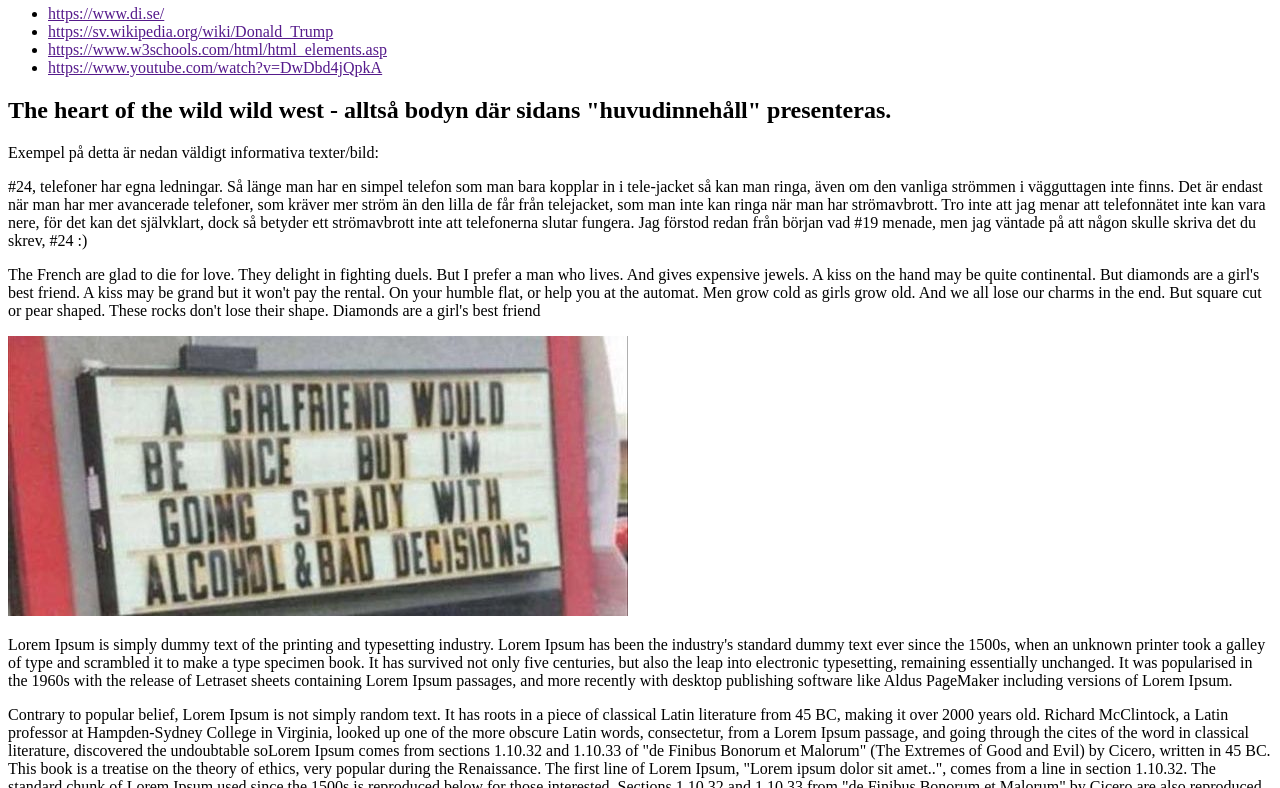
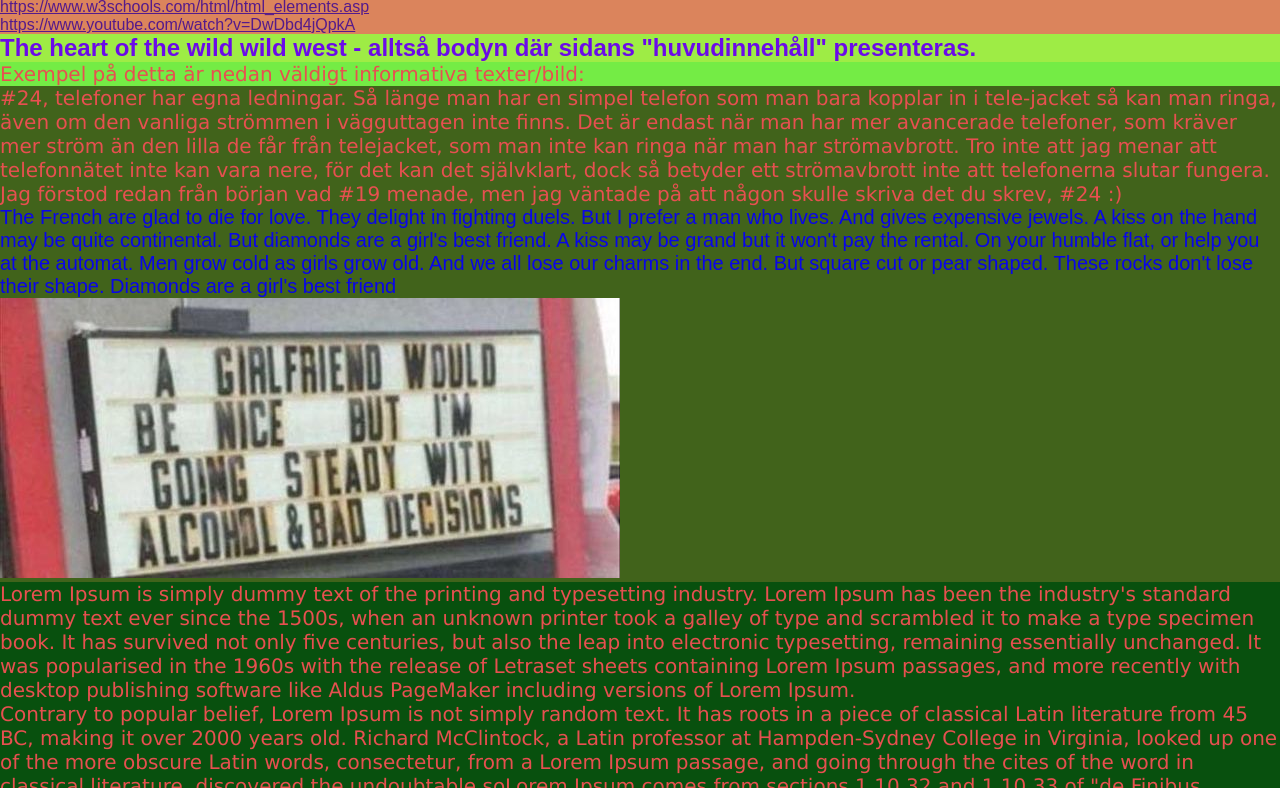
Before and after one commit to PNewbranch/htmlfirstaignment, a plain HTML site: page index.html in a window 1280 px wide. Shown: the part 75-863 px from the top of the page. Drawn offline with Linux system fonts and the light colour scheme.

Commit message:
Hemläxa

```diff
--- a/index.html
+++ b/index.html
@@ -5,6 +5,7 @@
 <head>
     <title>The best little webside!</title>
     <meta http-equiv="Content-Type" content="text/html;charset=UTF-8">
+    <link rel="stylesheet" type="text/css" href="myStyles.css">
 </head>
 
 <body>
@@ -21,41 +22,85 @@
         </nav>
     </header>
 
+    <div>
+        <div class="main-header-box">
             <h2>The heart of the wild wild west - alltså bodyn där sidans "huvudinnehåll" presenteras.</h2>
+        </div>
+
+        <div class="p-text-box">
             <p>Exempel på detta är nedan väldigt informativa texter/bild:</p>
+        </div>
+
+        <div class="articel1-box">
             <article>
-        <p>#24, telefoner har egna ledningar. Så länge man har en simpel telefon som man bara kopplar in i tele-jacket
-            så kan man ringa, även om den vanliga strömmen i vägguttagen inte finns. Det är endast när man har mer
-            avancerade telefoner, som kräver mer ström än den lilla de får från telejacket, som man inte kan ringa när
+                <p>#24, telefoner har egna ledningar. Så länge man har en simpel telefon som man bara kopplar in i
+                    tele-jacket
+                    så kan man ringa, även om den vanliga strömmen i vägguttagen inte finns. Det är endast när man har
+                    mer
+                    avancerade telefoner, som kräver mer ström än den lilla de får från telejacket, som man inte kan
+                    ringa
+                    när
                     man har strömavbrott. Tro inte att jag menar att telefonnätet inte kan vara nere, för det kan det
-            självklart, dock så betyder ett strömavbrott inte att telefonerna slutar fungera. Jag förstod redan från
+                    självklart, dock så betyder ett strömavbrott inte att telefonerna slutar fungera. Jag förstod redan
+                    från
                     början vad #19 menade, men jag väntade på att någon skulle skriva det du skrev, #24 :)</p>
-        <p>The French are glad to die for love. They delight in fighting duels. But I prefer a man who lives. And gives
-            expensive jewels. A kiss on the hand may be quite continental. But diamonds are a girl's best friend. A kiss
-            may be grand but it won't pay the rental. On your humble flat, or help you at the automat. Men grow cold as
-            girls grow old. And we all lose our charms in the end. But square cut or pear shaped. These rocks don't lose
+                <p class="blue-justify-text">The French are glad to die for love. They delight in fighting duels. But I
+                    prefer a man who lives. And gives
+                    expensive jewels. A kiss on the hand may be quite continental. But diamonds are a girl's best
+                    friend. A
+                    kiss
+                    may be grand but it won't pay the rental. On your humble flat, or help you at the automat. Men grow
+                    cold
+                    as
+                    girls grow old. And we all lose our charms in the end. But square cut or pear shaped. These rocks
+                    don't
+                    lose
                     their shape. Diamonds are a girl's best friend</p>
                 <img src="pictures/girlfriend.jpg" alt="">
             </article>
+        </div>
 
+        <div class="articel2-box">
             <article>
                 <p>Lorem Ipsum is simply dummy text of the printing and typesetting industry. Lorem Ipsum has been the
-            industry's standard dummy text ever since the 1500s, when an unknown printer took a galley of type and
-            scrambled it to make a type specimen book. It has survived not only five centuries, but also the leap into
-            electronic typesetting, remaining essentially unchanged. It was popularised in the 1960s with the release of
-            Letraset sheets containing Lorem Ipsum passages, and more recently with desktop publishing software like
+                    industry's standard dummy text ever since the 1500s, when an unknown printer took a galley of type
+                    and
+                    scrambled it to make a type specimen book. It has survived not only five centuries, but also the
+                    leap
+                    into
+                    electronic typesetting, remaining essentially unchanged. It was popularised in the 1960s with the
+                    release of
+                    Letraset sheets containing Lorem Ipsum passages, and more recently with desktop publishing software
+                    like
                     Aldus PageMaker including versions of Lorem Ipsum.</p>
-        <p>Contrary to popular belief, Lorem Ipsum is not simply random text. It has roots in a piece of classical Latin
+                <p>Contrary to popular belief, Lorem Ipsum is not simply random text. It has roots in a piece of
+                    classical
+                    Latin
                     literature from 45 BC, making it over 2000 years old. Richard McClintock, a Latin professor at
-            Hampden-Sydney College in Virginia, looked up one of the more obscure Latin words, consectetur, from a Lorem
-            Ipsum passage, and going through the cites of the word in classical literature, discovered the undoubtable
-            soLorem Ipsum comes from sections 1.10.32 and 1.10.33 of "de Finibus Bonorum et Malorum" (The Extremes of
-            Good and Evil) by Cicero, written in 45 BC. This book is a treatise on the theory of ethics, very popular
-            during the Renaissance. The first line of Lorem Ipsum, "Lorem ipsum dolor sit amet..", comes from a line in
-            section 1.10.32. The standard chunk of Lorem Ipsum used since the 1500s is reproduced below for those
-            interested. Sections 1.10.32 and 1.10.33 from "de Finibus Bonorum et Malorum" by Cicero are also reproduced
-            in their exact original form, accompanied by English versions from the 1914 translation by H. Rackham.</p>
+                    Hampden-Sydney College in Virginia, looked up one of the more obscure Latin words, consectetur, from
+                    a
+                    Lorem
+                    Ipsum passage, and going through the cites of the word in classical literature, discovered the
+                    undoubtable
+                    soLorem Ipsum comes from sections 1.10.32 and 1.10.33 of "de Finibus Bonorum et Malorum" (The
+                    Extremes
+                    of
+                    Good and Evil) by Cicero, written in 45 BC. This book is a treatise on the theory of ethics, very
+                    popular
+                    during the Renaissance. The first line of Lorem Ipsum, "Lorem ipsum dolor sit amet..", comes from a
+                    line
+                    in
+                    section 1.10.32. The standard chunk of Lorem Ipsum used since the 1500s is reproduced below for
+                    those
+                    interested. Sections 1.10.32 and 1.10.33 from "de Finibus Bonorum et Malorum" by Cicero are also
+                    reproduced
+                    in their exact original form, accompanied by English versions from the 1914 translation by H.
+                    Rackham.
+                </p>
             </article>
+        </div>
+
+    </div>
 
     <aside>
         <h2>Nationer/Länder där jag lägger min nästa semester:</h2>
--- a/myStyles.css
+++ b/myStyles.css
@@ -0,0 +1,59 @@
+
+* {
+    margin: 0;
+    padding: 0;
+}
+
+
+body{
+    background-color: rgb(156, 220, 241);
+    font-family:sans-serif;
+}
+
+header{
+    background-color: rgb(219, 132, 92);
+}
+
+footer {
+    background-color: rgb(219, 132, 92);
+}
+
+
+h1, h2 {
+    color: rgb(107, 10, 233);
+    text-align: left;
+}
+
+p {
+    color: rgb(231, 80, 80);
+    font-family: verdana;
+    font-size: 20px;
+}
+
+li{
+    color: rgb(9, 5, 233);
+}
+
+.justify-text {
+    text-align: justify;
+}
+
+.blue-justify-text {
+    font-family:sans-serif;
+    color: rgb(9, 5, 233);
+}
+
+.main-header-box {
+    background-color: rgb(158, 236, 69);
+}
+.p-text-box {
+    background-color: rgb(116, 236, 69);
+}
+
+.articel1-box {
+    background-color: rgb(65, 99, 27)
+}
+
+.articel2-box {
+    background-color: rgb(8, 80, 14);
+}
```
Lines whose indentation alone changed are shown as unchanged.
